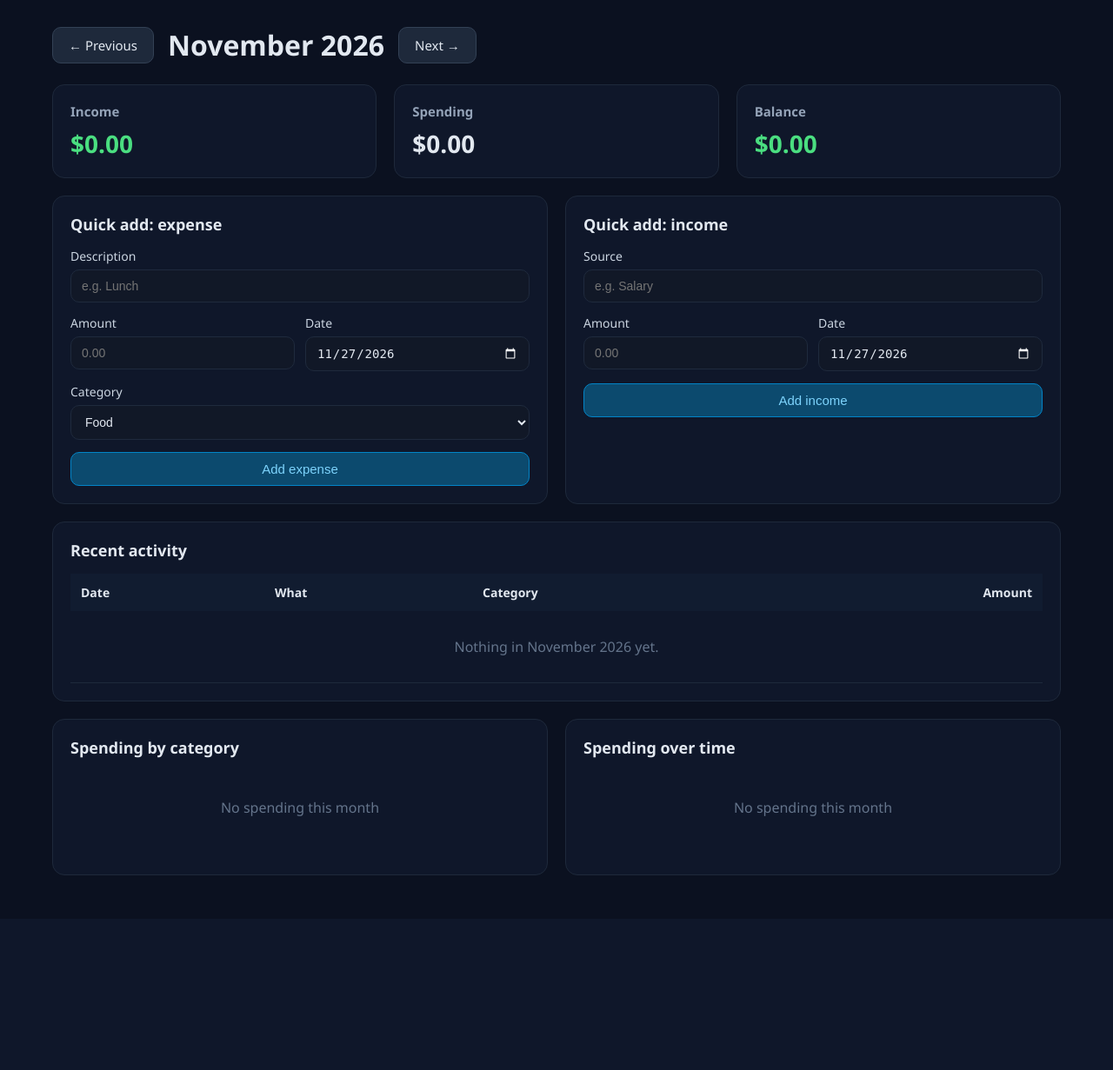
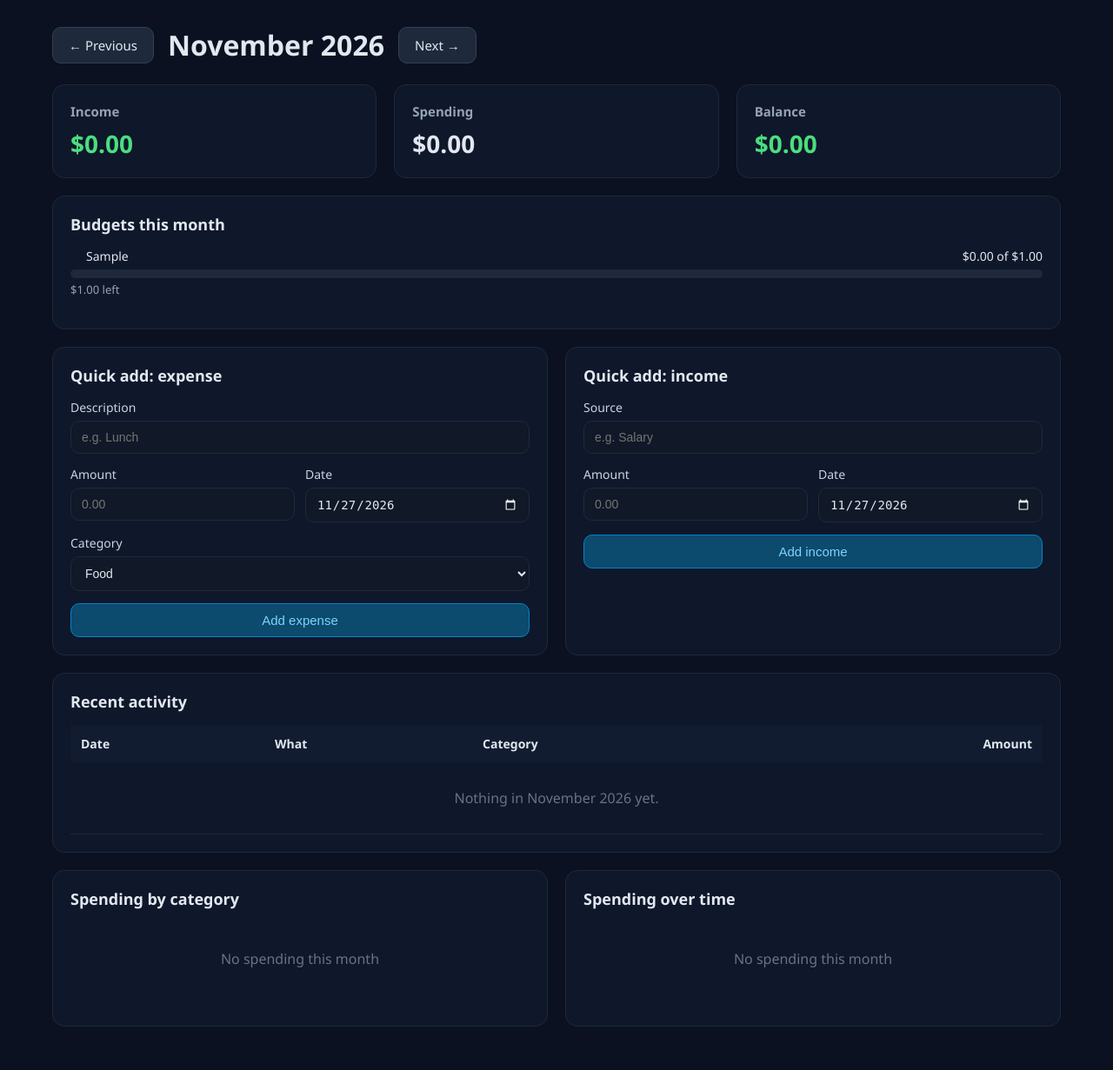
Before and after one commit to JudeFlourish/Finance-Tracker, a Flask app: page / in a window 1280 px wide. Shown: the part 65-1296 px from the top of the page at 87% size. Before the commit the page ends 1072 px from the top, so only its background shows below. Run offline with Flask 3, Linux system fonts and the light colour scheme; tables that the repository leaves empty hold one stand-in row (values such as "Sample post").

Commit message:
show budget progress on the dashboard

```diff
--- a/finance_tracker/dashboard/routes.py
+++ b/finance_tracker/dashboard/routes.py
@@ -8,7 +8,8 @@ from datetime import date
 
 from flask import Blueprint, render_template, request
 
-from ..categories import CATEGORIES
+from ..budgets.repository import BudgetRepository
+from ..categories import CATEGORIES, COLORS
 from ..charts import chart_data
 from ..db import get_db
 from ..expenses.filters import ExpenseFilter
@@ -28,6 +29,7 @@ def home():
     conn = get_db()
     expenses = ExpenseRepository(conn).list(ExpenseFilter(start=month.start, end=month.end))
     income = IncomeRepository(conn).list(start=month.start, end=month.end)
+    budgets = BudgetRepository(conn).list()
 
     spent = total(expenses)
     earned = total(income)
@@ -38,6 +40,8 @@ def home():
         earned=earned,
         spent=spent,
         balance=earned - spent,
+        budgets=stats.budget_progress(budgets, expenses),
+        colors=COLORS,
         recent=stats.recent_transactions(expenses, income),
         chart_data=chart_data(expenses),
         has_expenses=bool(expenses),
--- a/finance_tracker/dashboard/stats.py
+++ b/finance_tracker/dashboard/stats.py
@@ -71,3 +71,34 @@ def recent_transactions(expenses, income, limit=5):
     # sort is stable, so on the same day the order the repositories gave is kept
     items.sort(key=lambda t: t.date, reverse=True)
     return items[:limit]
+
+
+@dataclass(frozen=True)
+class BudgetProgress:
+    """How much of one category's monthly budget has been spent (US-05)."""
+    category: str
+    limit: float
+    spent: float
+
+    @property
+    def remaining(self):
+        """Negative when more was spent than the limit."""
+        return self.limit - self.spent
+
+    @property
+    def over(self):
+        return self.spent > self.limit
+
+    @property
+    def percent(self):
+        """For the progress bar width, so capped at 100."""
+        return min(100, round(self.spent / self.limit * 100))
+
+
+def budget_progress(budgets, expenses):
+    """Spent vs limit for every budget. expenses should be one month's expenses;
+    categories without a budget are left out."""
+    spent = {}
+    for e in expenses:
+        spent[e.category] = spent.get(e.category, 0) + e.amount
+    return [BudgetProgress(b.category, b.monthly_limit, spent.get(b.category, 0)) for b in budgets]
--- a/finance_tracker/static/style.css
+++ b/finance_tracker/static/style.css
@@ -141,6 +141,45 @@ h2 {
 }
 
 .negative {
+    color: #f87171;
+}
+
+/* budget progress on the dashboard */
+.budget-row {
+    margin-bottom: 16px;
+}
+
+.budget-head {
+    display: flex;
+    justify-content: space-between;
+    margin-bottom: 6px;
+    font-size: 14px;
+}
+
+.progress {
+    height: 10px;
+    background: #1e293b;
+    border-radius: 5px;
+    overflow: hidden;
+}
+
+.progress-fill {
+    height: 100%;
+    background: #38bdf8;
+}
+
+.progress-fill.over {
+    background: #f87171;
+}
+
+.budget-note {
+    margin: 4px 0 0 0;
+    font-size: 13px;
+    color: #94a3b8;
+}
+
+/* .negative has to win over the grey of .budget-note */
+.budget-note.negative {
     color: #f87171;
 }
 
--- a/finance_tracker/templates/dashboard/home.html
+++ b/finance_tracker/templates/dashboard/home.html
@@ -31,6 +31,30 @@
             </p>
         </section>
     </div>
+
+    <section class="card">
+        <h2>Budgets this month</h2>
+        {% for b in budgets %}
+        <div class="budget-row">
+            <div class="budget-head">
+                <span><span class="dot" style="background: {{ colors[b.category] }}"></span>{{ b.category }}</span>
+                <span>${{ "%.2f"|format(b.spent) }} of ${{ "%.2f"|format(b.limit) }}</span>
+            </div>
+            <!-- the bar stops at 100%, the text below says how much over it is -->
+            <div class="progress" role="progressbar" aria-label="{{ b.category }} budget used"
+                 aria-valuemin="0" aria-valuemax="100" aria-valuenow="{{ b.percent }}">
+                <div class="progress-fill{{ ' over' if b.over }}" style="width: {{ b.percent }}%"></div>
+            </div>
+            {% if b.over %}
+            <p class="budget-note negative">${{ "%.2f"|format(-b.remaining) }} over</p>
+            {% else %}
+            <p class="budget-note">${{ "%.2f"|format(b.remaining) }} left</p>
+            {% endif %}
+        </div>
+        {% else %}
+        <p class="empty">No budgets yet. <a href="{{ url_for('budgets.list_budgets') }}" class="small-link">Set a budget</a></p>
+        {% endfor %}
+    </section>
 
     <div class="top even">
         <section class="card">
```
Also changed, not shown: tests/test_dashboard.py (+76 -1 lines), README.md.
